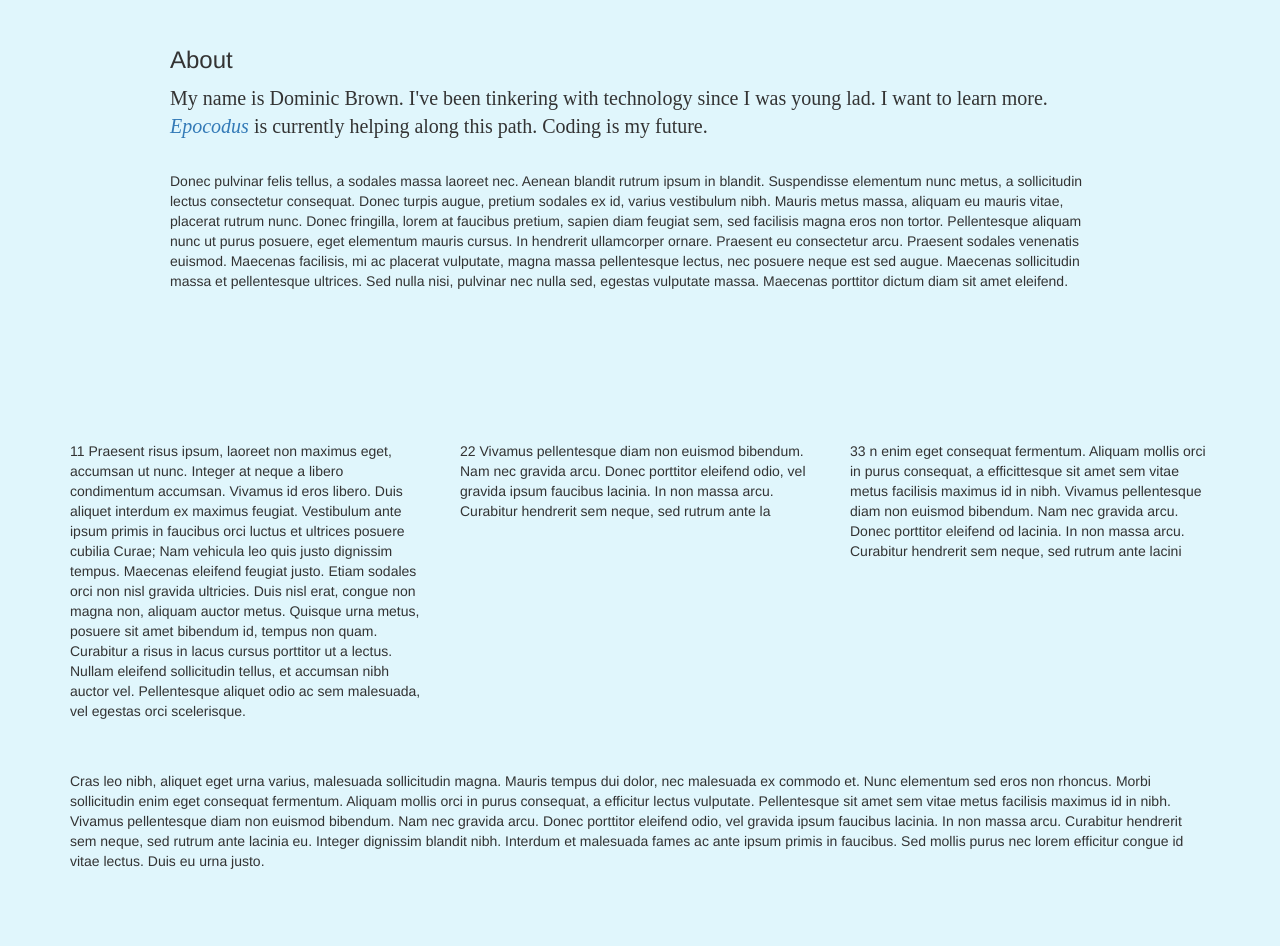
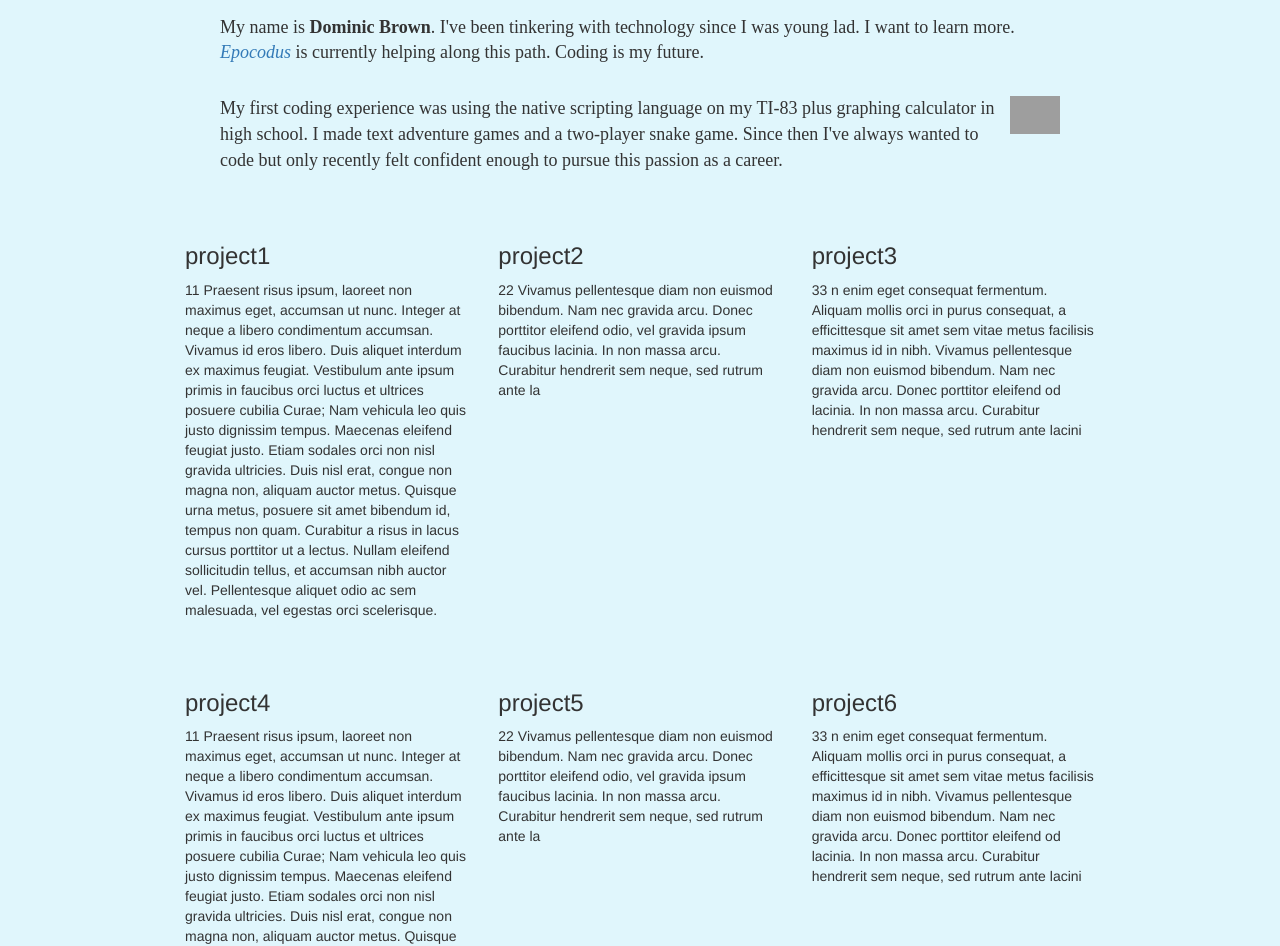
Before and after one commit to Umitosan/portfolio, a plain HTML site: page index.html in a window 1280 px wide. Shown: the part 387-1333 px from the top of the page. Before the commit the page ends 1268 px from the top, so only its background shows below. Drawn offline with Linux system fonts and the light colour scheme; grey boxes are pictures that could not be loaded.

Commit message:
add images, small body changes

```diff
--- a/css/styles.css
+++ b/css/styles.css
@@ -1,3 +1,10 @@
+.topbar .col-md-1 {
+  padding: 35px;
+  border-style: solid;
+  border-width: 2px;
+  border-color: black;
+}
+
 .back {
   background-color: #e0f6fc;
 }
@@ -19,12 +26,25 @@
 }
 
 .about {
-  padding: 100px;
+  font-family: inherit;
+  padding-left: 150px;
+  padding-right: 150px;
 }
 
-.aboutp1 {
+.about h3{
+  font-size: 34px;
+  padding-left: 10px;
+}
+
+.about_body {
   font-family: serif;
-  font-size: 20px;
+  font-size: 18px;
+}
+
+#ti83 {
+  float: right;
+  width: 60px;
+  padding-left: 10px;
 }
 
 .profile_banner {
@@ -53,6 +73,12 @@
   text-align: center;
 }
 
-body {
+.bodyrow1 {
+  padding-left: 100px;
+  padding-right: 100px;
+}
 
+.bodyrow2 {
+  padding-left: 100px;
+  padding-right: 100px;
 }
--- a/index.html
+++ b/index.html
@@ -4,10 +4,41 @@
     <meta charset="utf-8">
     <link href="css/bootstrap.css" rel="stylesheet" type="text/css">
     <link href="css/styles.css" rel="stylesheet" type="text/css">
-    <title>Dom's Portfolio</title>
+    <title>DB</title>
+    <!-- <link rel="icon" type="image/png" href="img/myicon.ico"> -->
+    <link rel="icon" type="image/png" href="img/invader.png">
   </head>
 
   <body class="back">
+
+    <!-- <div class="topbar" class="well">
+      <div class="row">
+        <div class="col-md-1">
+        </div>
+        <div class="col-md-1">
+        </div>
+        <div class="col-md-1">
+        </div>
+        <div class="col-md-1">
+        </div>
+        <div class="col-md-1">
+        </div>
+        <div class="col-md-1">
+        </div>
+        <div class="col-md-1">
+        </div>
+        <div class="col-md-1">
+        </div>
+        <div class="col-md-1">
+        </div>
+        <div class="col-md-1">
+        </div>
+        <div class="col-md-1">
+        </div>
+        <div class="col-md-1">
+        </div>
+      </div>
+    </div> -->
 
     <div class="profile_banner">
       <div class="row">
@@ -16,12 +47,12 @@
         </div>
         <div class="col-md-1">
           <div class="profile_text_L">
-            <h3>Left1</h3>
+            <!-- <h3>Left1</h3> -->
           </div>
         </div>
         <div class="col-md-1">
           <div class="profile_text_L">
-            <h3>Left2</h3>
+            <!-- <h3>Left2</h3> -->
           </div>
         </div>
         <div class="col-md-4">
@@ -29,12 +60,12 @@
         </div>
         <div class="col-md-1">
           <div class="profile_text_R">
-            <h3>Right1</h3>
+            <!-- <h3>Right1</h3> -->
           </div>
         </div>
         <div class="col-md-1">
           <div class="profile_text_R">
-            <h3>Right2</h3>
+            <!-- <h3>Right2</h3> -->
           </div>
         </div>
         <div class="col-md-2">
@@ -49,24 +80,45 @@
 
     <div class="container">
       <div class="about">
-        <h3>About</h3>
-        <p class="aboutp1">
-          My name is Dominic Brown.  I've been tinkering with technology since I was young lad.  I want to learn more.  <a href="https://www.epicodus.com"><em>Epocodus</em></a> is currently helping along this path.  Coding is my future.</p> <br />
-          Donec pulvinar felis tellus, a sodales massa laoreet nec. Aenean blandit rutrum ipsum in blandit. Suspendisse elementum nunc metus, a sollicitudin lectus consectetur consequat. Donec turpis augue, pretium sodales ex id, varius vestibulum nibh. Mauris metus massa, aliquam eu mauris vitae, placerat rutrum nunc. Donec fringilla, lorem at faucibus pretium, sapien diam feugiat sem, sed facilisis magna eros non tortor. Pellentesque aliquam nunc ut purus posuere, eget elementum mauris cursus. In hendrerit ullamcorper ornare. Praesent eu consectetur arcu. Praesent sodales venenatis euismod. Maecenas facilisis, mi ac placerat vulputate, magna massa pellentesque lectus, nec posuere neque est sed augue. Maecenas sollicitudin massa et pellentesque ultrices. Sed nulla nisi, pulvinar nec nulla sed, egestas vulputate massa. Maecenas porttitor dictum diam sit amet eleifend.
-        </p>
+        <h3>Howdy.</h3><br />
+        <p class="about_body"> My name is <b>Dominic Brown</b>.  I've been tinkering with technology since I was young lad.  I want to learn more.  <a href="https://www.epicodus.com"><em>Epocodus</em></a> is currently helping along this path.  Coding is my future.</p><br />
+        <p class="about_body"> <img id="ti83" src="img/TI83plus.png">
+        My first coding experience was using the native scripting language on my TI-83 plus graphing calculator in high school.  I made text adventure games and a two-player snake game.  Since then I've always wanted to code but only recently felt confident enough to pursue this passion as a career.</p>
       </div>
     </div>
     <br /><br />
 
     <div class="container">
-      <div class="row">
+      <div class="bodyrow1" class="row">
         <div class="col-md-4">
+          <h3>project1</h3>
           <p>11  Praesent risus ipsum, laoreet non maximus eget, accumsan ut nunc. Integer at neque a libero condimentum accumsan. Vivamus id eros libero. Duis aliquet interdum ex maximus feugiat. Vestibulum ante ipsum primis in faucibus orci luctus et ultrices posuere cubilia Curae; Nam vehicula leo quis justo dignissim tempus. Maecenas eleifend feugiat justo. Etiam sodales orci non nisl gravida ultricies. Duis nisl erat, congue non magna non, aliquam auctor metus. Quisque urna metus, posuere sit amet bibendum id, tempus non quam. Curabitur a risus in lacus cursus porttitor ut a lectus. Nullam eleifend sollicitudin tellus, et accumsan nibh auctor vel. Pellentesque aliquet odio ac sem malesuada, vel egestas orci scelerisque.</p>
         </div>
         <div class="col-md-4">
+          <h3>project2</h3>
           <p>22  Vivamus pellentesque diam non euismod bibendum. Nam nec gravida arcu. Donec porttitor eleifend odio, vel gravida ipsum faucibus lacinia. In non massa arcu. Curabitur hendrerit sem neque, sed rutrum ante la</p>
         </div>
         <div class="col-md-4">
+          <h3>project3</h3>
+          <p>33  n enim eget consequat fermentum. Aliquam mollis orci in purus consequat, a efficittesque sit amet sem vitae metus facilisis maximus id in nibh. Vivamus pellentesque diam non euismod bibendum. Nam nec gravida arcu. Donec porttitor eleifend od lacinia. In non massa arcu. Curabitur hendrerit sem neque, sed rutrum ante lacini</p>
+        </div>
+      </div>
+    </div>
+    <br />
+    <br />
+
+    <div class="container">
+      <div class="bodyrow2" class="row">
+        <div class="col-md-4">
+          <h3>project4</h3>
+          <p>11  Praesent risus ipsum, laoreet non maximus eget, accumsan ut nunc. Integer at neque a libero condimentum accumsan. Vivamus id eros libero. Duis aliquet interdum ex maximus feugiat. Vestibulum ante ipsum primis in faucibus orci luctus et ultrices posuere cubilia Curae; Nam vehicula leo quis justo dignissim tempus. Maecenas eleifend feugiat justo. Etiam sodales orci non nisl gravida ultricies. Duis nisl erat, congue non magna non, aliquam auctor metus. Quisque urna metus, posuere sit amet bibendum id, tempus non quam. Curabitur a risus in lacus cursus porttitor ut a lectus. Nullam eleifend sollicitudin tellus, et accumsan nibh auctor vel. Pellentesque aliquet odio ac sem malesuada, vel egestas orci scelerisque.</p>
+        </div>
+        <div class="col-md-4">
+          <h3>project5</h3>
+          <p>22  Vivamus pellentesque diam non euismod bibendum. Nam nec gravida arcu. Donec porttitor eleifend odio, vel gravida ipsum faucibus lacinia. In non massa arcu. Curabitur hendrerit sem neque, sed rutrum ante la</p>
+        </div>
+        <div class="col-md-4">
+          <h3>project6</h3>
           <p>33  n enim eget consequat fermentum. Aliquam mollis orci in purus consequat, a efficittesque sit amet sem vitae metus facilisis maximus id in nibh. Vivamus pellentesque diam non euismod bibendum. Nam nec gravida arcu. Donec porttitor eleifend od lacinia. In non massa arcu. Curabitur hendrerit sem neque, sed rutrum ante lacini</p>
         </div>
       </div>
```
Also changed, not shown: img/greybanner.png (added), img/invader.png (added), img/myicon.ico (added), 1 other file.
